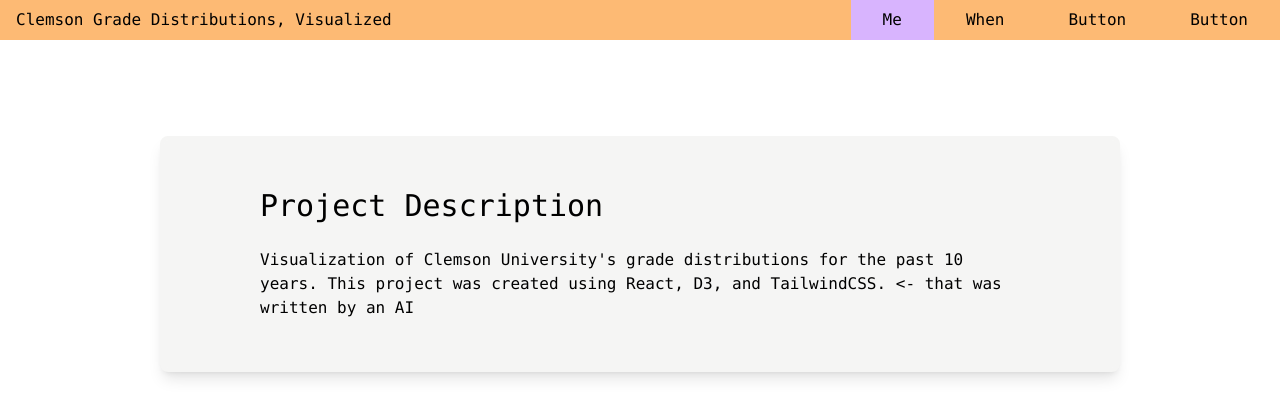
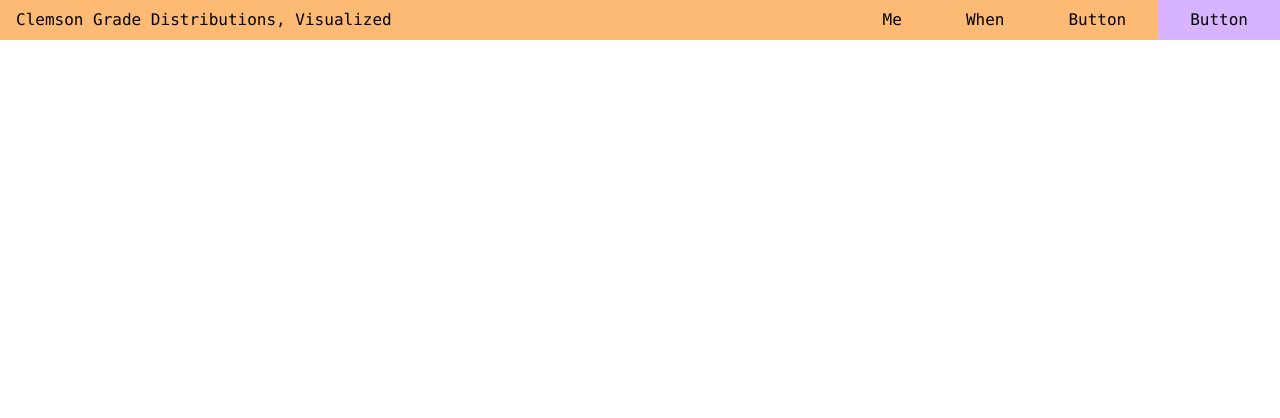
Before and after one commit to sydneytrout/DataVisProjectSite, a React (Create React App) app: page /blog in a window 1280 px wide. Shown: the top 418 px of the page. Built offline with nearby package versions, Linux system fonts and the light colour scheme.

Commit message:
website template done pt 10

```diff
--- a/package.json
+++ b/package.json
@@ -1,7 +1,7 @@
 {
   "name": "datavisproject",
   "version": "0.1.0",
-  "homepage": "https://sydneytrout.github.io/DataVisProjectSite/",
+  "homepage": "https://sydneytrout.github.io/",
   "private": true,
   "dependencies": {
     "@testing-library/jest-dom": "^5.16.5",
--- a/src/App.js
+++ b/src/App.js
@@ -1,14 +1,28 @@
 /** @format */
 
+import logo from "./logo.svg";
 import "./App.css";
 import React from "react";
+import ReactDOM from "react-dom";
 import "./index.css";
+import { BrowserRouter, Routes, Route } from "react-router-dom";
+import { Projects } from "./components/Projects";
+import { Blog } from "./components/Blog";
+import { Resume } from "./components/Resume";
 import { Home } from "./components/Home";
 
 function App() {
   return (
     <div className="font-mono">
-      <Home />
+      <BrowserRouter>
+        <Routes>
+          <Route path="/" element={<Home />} />
+          <Route path="blog" element={<Blog />} />
+          <Route path="resume" element={<Resume />} />
+          <Route path="projects" element={<Projects />} />
+          <Route path="blog/tar_pit" element={<Blog currentState={1} />} />
+        </Routes>
+      </BrowserRouter>
     </div>
   );
 }
--- a/src/components/Blog.js
+++ b/src/components/Blog.js
@@ -2,7 +2,7 @@
 
 import { MenuBar } from "./Menubar";
 import { useState } from "react";
-
+import { Link } from "react-router-dom";
 export function Blog({ currentState = 0 }) {
   const [currentBlog, setCurrentBlog] = useState(currentState);
   return (
--- a/src/components/Home.js
+++ b/src/components/Home.js
@@ -6,7 +6,7 @@
       <MenuBar currentState={3} />
       <div className="flex justify-center content-center pt-24 py-6">
         <div className="bg-stone-100 border-4 border-stone-100 content-center w-9/12 rounded-lg shadow-lg py-12 px-24">
-          <h1 className="text-3xl flex content-start ">Project Description</h1>
+          <h1 className="text-3xl flex content-start ">Education</h1>
           <br />
           <p className="">
             Visualization of Clemson University's grade distributions for the
--- a/src/components/Menubar.js
+++ b/src/components/Menubar.js
@@ -1,6 +1,7 @@
 /** @format */
 
 import { useState } from "react";
+import { Link } from "react-router-dom";
 
 export function MenuBar({ currentState = 3 }) {
   const [coolState, setCoolState] = useState(currentState);
@@ -14,6 +15,7 @@
         <div className=" bg-orange-300 basis-1/4">
           <div className="flex flex-row justify-end">
             <div>
+              <Link to="/">
                 <button
                   onClick={() => setCoolState(3)}
                   className={
@@ -24,8 +26,10 @@
                 >
                   Me
                 </button>
+              </Link>
             </div>
             <div>
+              <Link to="/projects">
                 <button
                   onClick={() => setCoolState(0)}
                   className={
@@ -36,8 +40,10 @@
                 >
                   When
                 </button>
+              </Link>
             </div>
             <div>
+              <Link to="/resume">
                 <button
                   onClick={() => setCoolState(1)}
                   className={
@@ -48,8 +54,10 @@
                 >
                   Button
                 </button>
+              </Link>
             </div>
             <div>
+              <Link to="/blog">
                 <button
                   onClick={() => setCoolState(2)}
                   className={
@@ -60,6 +68,7 @@
                 >
                   Button
                 </button>
+              </Link>
             </div>
           </div>
         </div>
```
Lines whose indentation alone changed are shown as unchanged.
